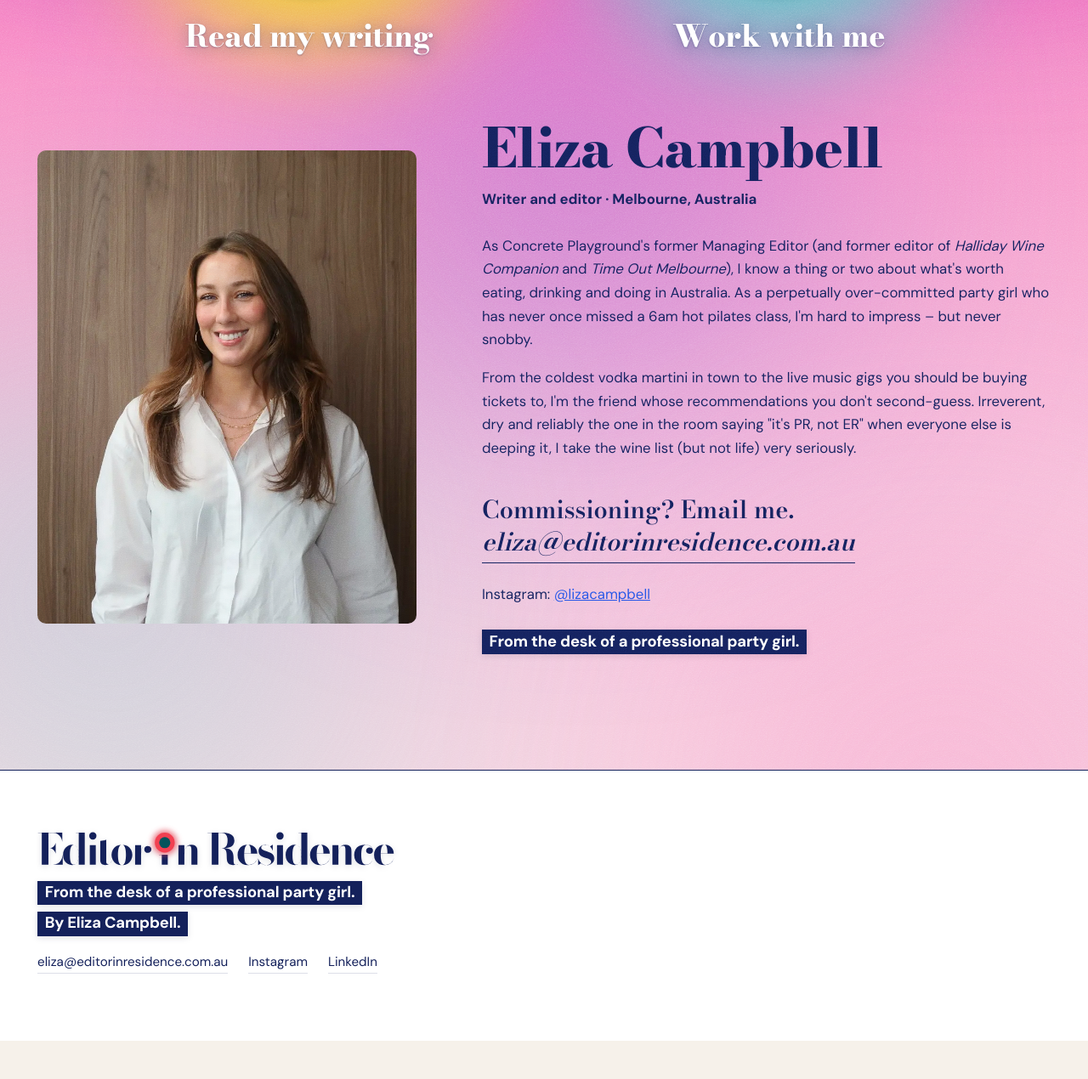
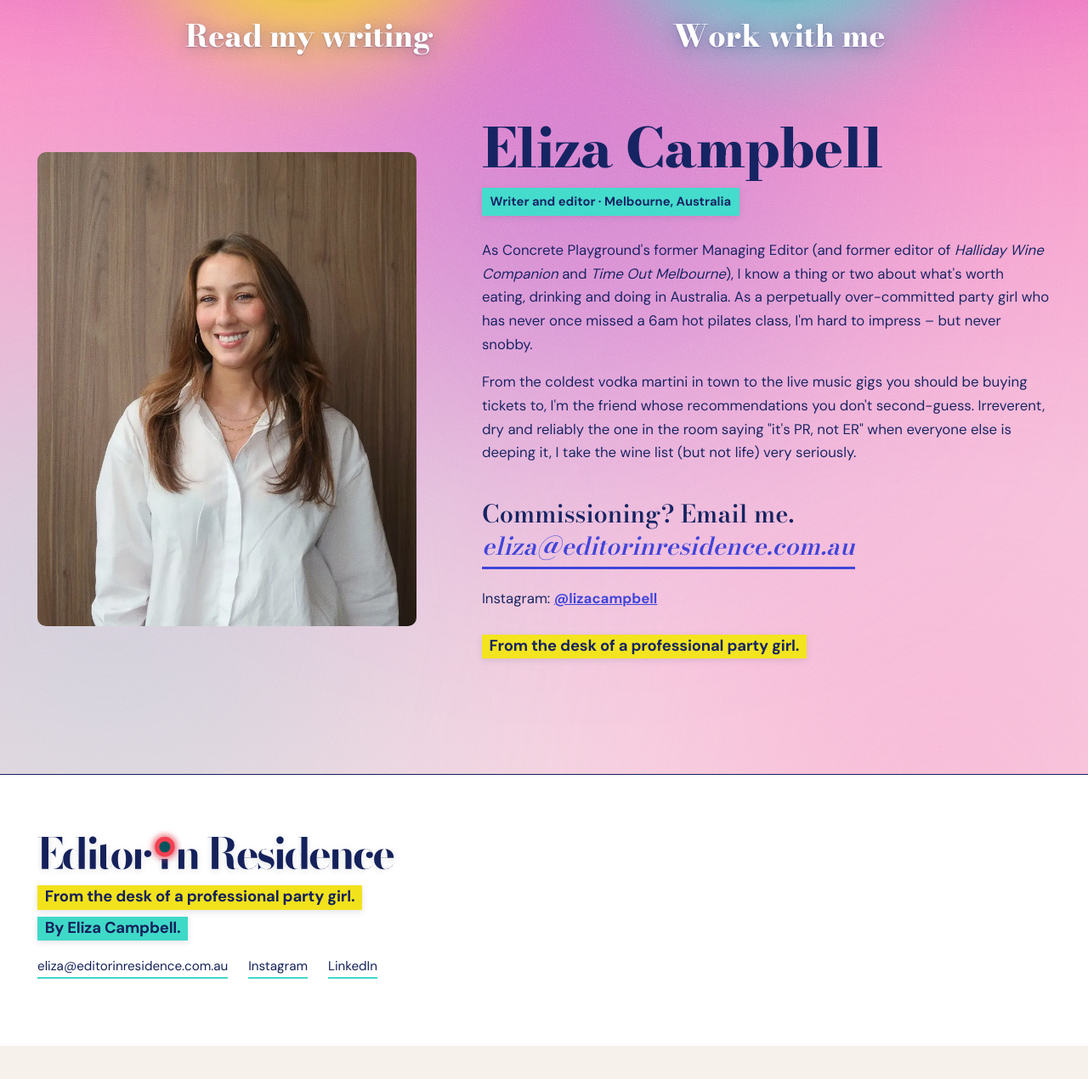
Before and after one commit to elizaellencampbell-cmd/editor-in-residence, an Astro site: page / in a window 1280 px wide. Shown: the part 1072-2342 px from the top of the page at 85% size. Built offline with nearby package versions, Linux system fonts and the light colour scheme; Astro itself is replaced by a stand-in of ours.

Commit message:
Mockup: dot colours as accents in About and footer
Co-Authored-By: Claude Opus 5.5 <noreply@anthropic.com>
Claude-Session: https://claude.ai/code/session_01FhmM5Wun4aS3bcpBso5G3Q

```diff
--- a/src/layouts/Base.astro
+++ b/src/layouts/Base.astro
@@ -43,7 +43,7 @@ const ogImage = new URL('/images/og-eliza-campbell.jpg', Astro.site).href;
     <footer class="site-footer">
       <div class="wrap foot">
         <a href="/" class="home"><Logo variant="wordmark" /></a>
-        <div class="labels small">{site.signoff.map((l) => <span class="eir-label">{l}</span>)}</div>
+        <div class="labels small">{site.signoff.map((l, i) => <span class={`eir-label pop-${i % 2 ? 'aqua' : 'lemon'}`}>{l}</span>)}</div>
         <p class="links">
           <a href={`mailto:${site.email}`}>{site.email}</a>
           <a href={site.instagram} target="_blank" rel="noopener">Instagram</a>
@@ -141,5 +141,9 @@ const ogImage = new URL('/images/og-eliza-campbell.jpg', Astro.site).href;
   .foot { display: flex; flex-direction: column; align-items: flex-start; gap: 18px; }
   .home { text-decoration: none; }
   .links { display: flex; gap: 24px; flex-wrap: wrap; font-size: .95rem; }
-  .links a { text-decoration: none; border-bottom: 1px solid var(--line); }
+  .links a { text-decoration: none; border-bottom: 2px solid var(--aqua); }
+  .links a:hover { border-bottom-color: #3B3FD6; }
+  /* Footer labels take the dot colours: lemon, then aqua, both with navy type */
+  .pop-lemon.eir-label { background: var(--lemon); color: var(--navy); }
+  .pop-aqua.eir-label { background: var(--aqua); color: var(--navy); }
 </style>
--- a/src/pages/index.astro
+++ b/src/pages/index.astro
@@ -67,11 +67,11 @@ const md = (t = '') => esc(t)
           </picture>
           <div class="about-copy">
             <h2>{sec.heading}</h2>
-            {sec.role && <p class="role">{sec.role}</p>}
+            {sec.role && <p class="role"><span>{sec.role}</span></p>}
             {(sec.paragraphs || []).map((p) => <p set:html={md(p)} />)}
             <p class="email-line">{sec.emailPrompt || 'Commissioning? Email me.'}<br /><a href={`mailto:${site.email}`} class="text-link">{site.email}</a></p>
             <p class="ig">Instagram: <a href={site.instagram} target="_blank" rel="noopener">{site.instagramHandle}</a></p>
-            <div class="labels small"><span class="eir-label">{site.signoff[0]}</span></div>
+            <div class="labels small"><span class="eir-label pop-lemon">{site.signoff[0]}</span></div>
           </div>
         </div>
       </section>
@@ -176,11 +176,17 @@ const md = (t = '') => esc(t)
   .headshot img { width: 100%; height: auto; aspect-ratio: 4 / 5; object-fit: cover; border-radius: 10px; display: block; }
   .about-copy { min-width: 0; }
   .about-copy h2 { font-size: clamp(2.6rem, 5vw, 4rem); margin-bottom: .2em; }
-  .role { font-weight: 700; margin-bottom: 1.6em; }
+  /* Accents from the two dots: lemon, aqua and indigo (Nudibranch and Night Violet) */
+  .role { margin-bottom: 1.6em; }
+  .role span { display: inline-block; font-weight: 700; font-size: .92rem; background: var(--aqua); color: var(--navy); padding: .3em .65em; filter: var(--shadow); }
+  .about-copy h2 { color: var(--navy); }
+  .about-copy em { color: #3B3FD6; }
+  .email-line a { text-decoration-color: #3B3FD6; border-bottom: 3px solid #3B3FD6; color: #3B3FD6; }
+  .pop-lemon.eir-label { background: var(--lemon); color: var(--navy); }
   .about-copy p { max-width: 60ch; }
   .email-line { font-family: var(--serif); font-weight: 600; font-size: clamp(1.3rem, 2.4vw, 1.8rem); line-height: 1.3; margin-top: 1.4em; }
   .email-line a { overflow-wrap: anywhere; }
-  .ig a { color: var(--accent); }
+  .ig a { color: #3B3FD6; font-weight: 700; }
   .about-copy .labels { margin-top: 28px; }
   @media (max-width: 860px) { .about-inner { grid-template-columns: 1fr; } }
   .text-block .narrow, .quote-block .narrow { max-width: 760px; }
```
